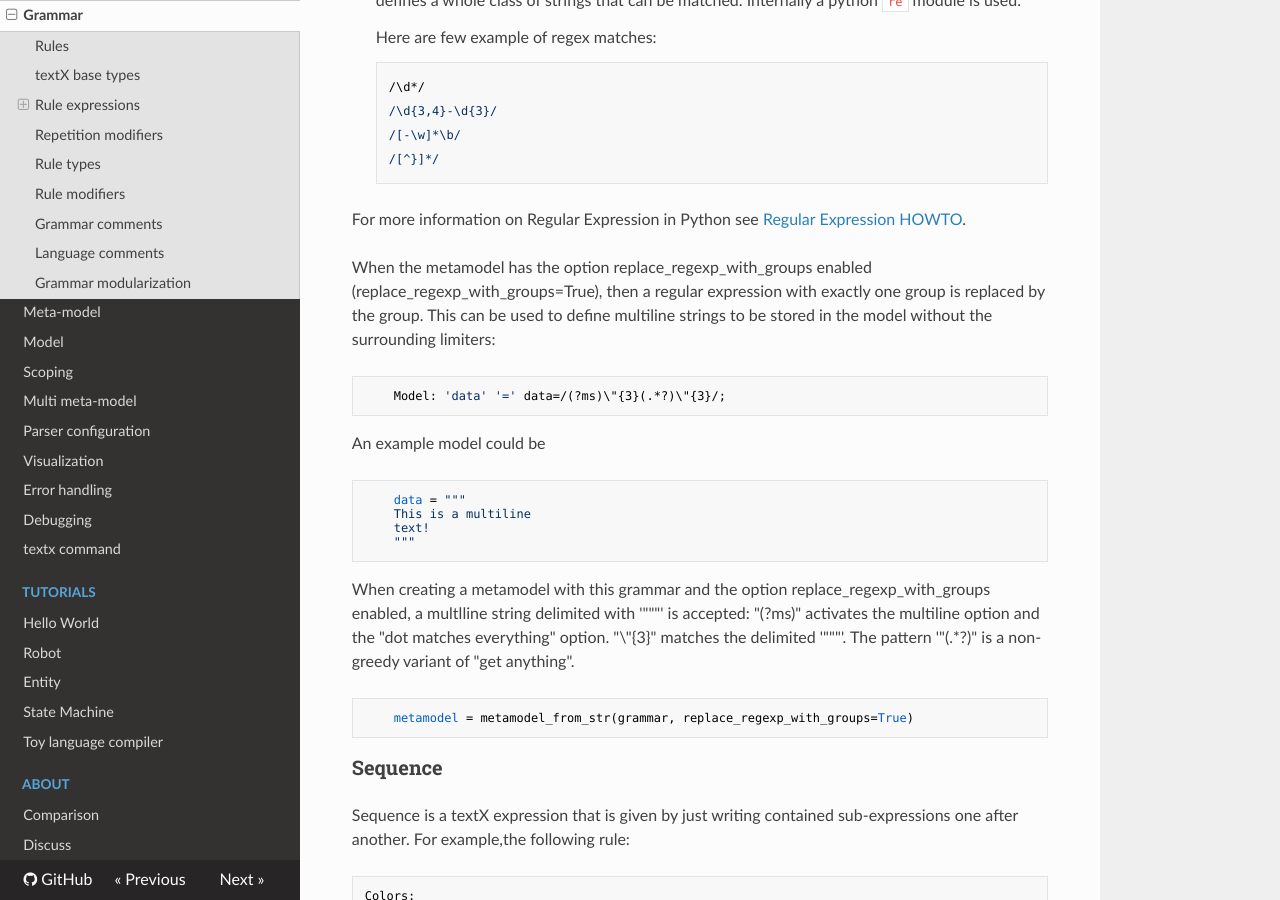
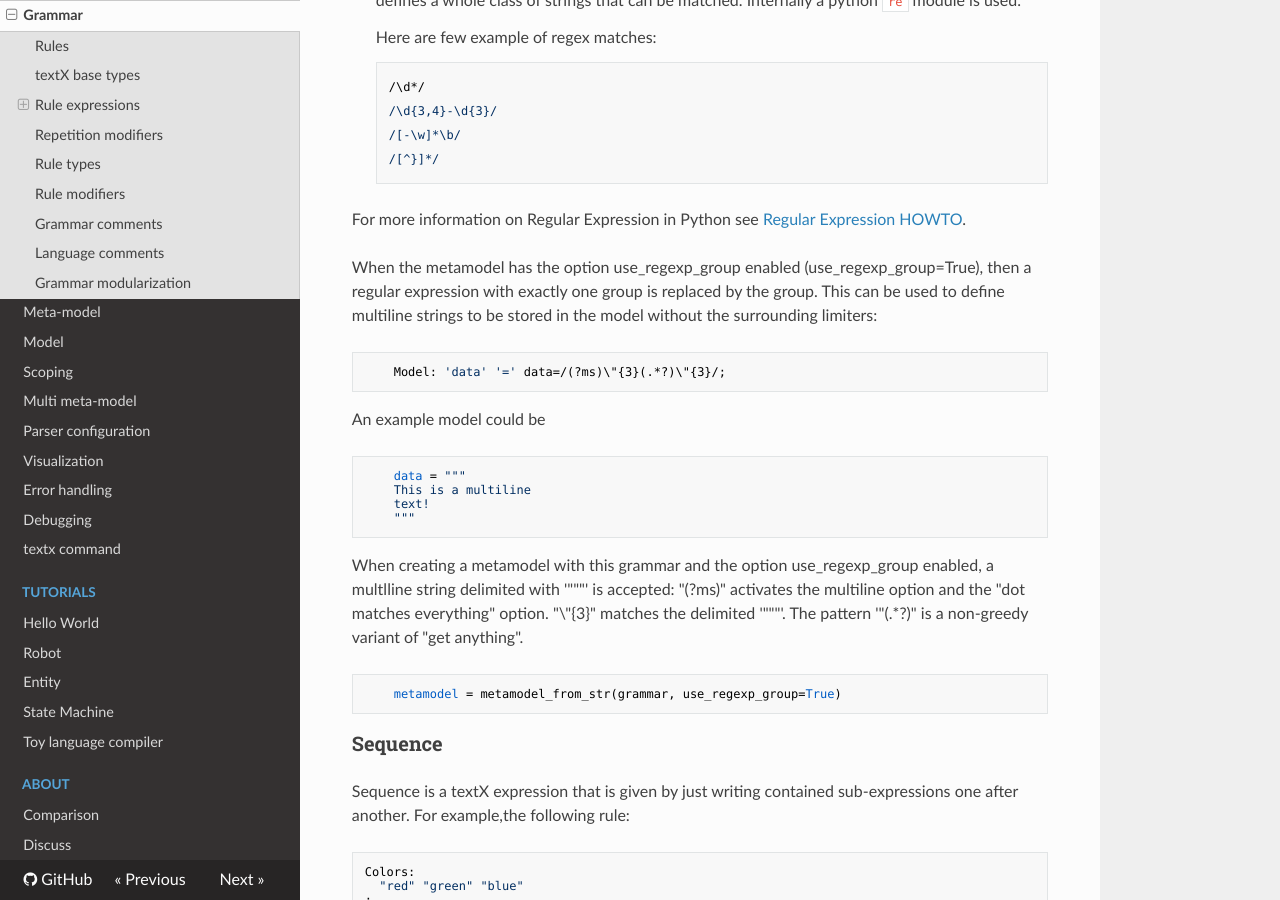
Before and after one commit to textX/textX, an MkDocs documentation site: the page built from docs/grammar.md, in a window 1280 px wide and 900 px high, scrolled down 2886 px. Built offline with MkDocs 1.6.1, drawn with Linux system fonts in a browser that asks for light colours; nearby versions of some CDN libraries; old or Windows-style settings are respelled for this version of MkDocs.

Commit message:
refactored code/doc: changed name of attribute "use_regexp_group"

```diff
--- a/docs/grammar.md
+++ b/docs/grammar.md
@@ -120,8 +120,8 @@ There are two types of match expressions:
   For more information on Regular Expression in Python see [Regular Expression
   HOWTO](https://docs.python.org/3/howto/regex.html).
 
-  When the metamodel has the option replace_regexp_with_groups enabled
-  (replace_regexp_with_groups=True), then a regular expression with exactly
+  When the metamodel has the option use_regexp_group enabled
+  (use_regexp_group=True), then a regular expression with exactly
   one group is replaced by the group. This can be used to define multiline
   strings to be stored in the model without the surrounding limiters:
 
@@ -135,12 +135,12 @@ There are two types of match expressions:
         """
 
   When creating a metamodel with this grammar and the option
-  replace_regexp_with_groups enabled, a multlline string delimited with '"""'
+  use_regexp_group enabled, a multlline string delimited with '"""'
   is accepted: "(?ms)" activates the multiline option and the "dot matches
   everything" option. "\"{3}" matches the delimited '"""'. The pattern
   '"(.*?)" is a non-greedy variant of "get anything".
 
-        metamodel = metamodel_from_str(grammar, replace_regexp_with_groups=True)
+        metamodel = metamodel_from_str(grammar, use_regexp_group=True)
 
 
 ### Sequence
```
Also changed, not shown: 3 other files.
